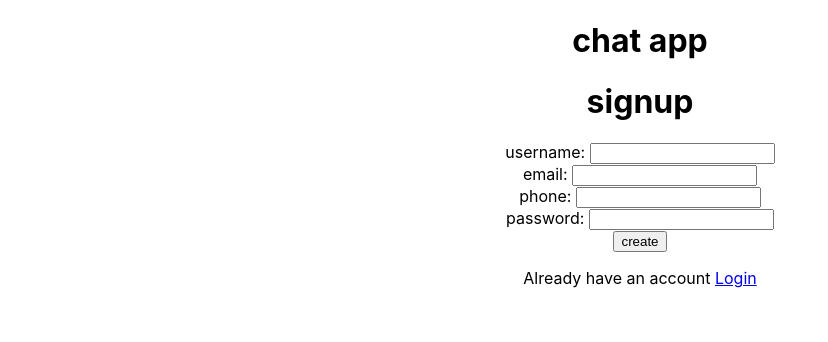
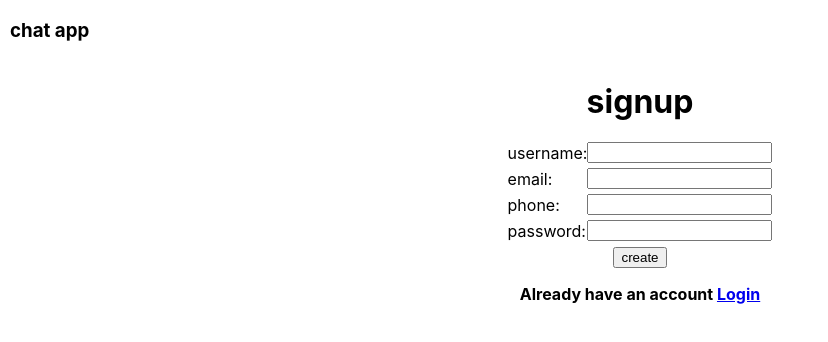
Before and after one commit to i-m-rishabh/chat-app-client, a React (Create React App) app: page /signup in a window 1280 px wide. Shown: the top 342 px of the page, without its empty margins (0-828 px from the left). Built offline with nearby package versions, Linux system fonts and the light colour scheme.

Commit message:
styled the app

```diff
--- a/src/App.css
+++ b/src/App.css
@@ -1,3 +1,8 @@
 .App {
-  text-align: center;
+  /* text-align: center; */
+  box-sizing: border-box;
+  overflow: hidden;
+  height: 100vh;
+  width: 100vw;
+  /* border: 1px solid red; */
 }
--- a/src/components/Layout.js
+++ b/src/components/Layout.js
@@ -1,11 +1,13 @@
-import {Outlet} from 'react-router-dom';
-
+import { Outlet } from 'react-router-dom';
+import classes from './Layout.module.css';
 const Layout = () => {
 
-    return(
-        <div>
-            <h1>chat app</h1>
-            <Outlet />
+    return (
+        <div className={classes.main}>
+            <h3 className={classes.appTitle}>chat app</h3>
+            <div className={classes.mainContent}>
+                <Outlet />
+            </div>
         </div>
     )
 }
--- /dev/null
+++ b/src/components/Layout.module.css
@@ -0,0 +1,24 @@
+.main{
+    /* background-color:  */
+    /* color: blue; */
+    /* box-sizing: border-box; */
+    /* border: 1px solid orange; */
+    width: 100%;
+    height: 100%;
+    /* display: flex;
+    justify-content: center;
+    align-items: center; */
+}
+.appTitle{
+    margin-left: 10px;
+    /* color: blue; */
+}
+.mainContent{
+    /* text-align: center; */
+    /* margin: auto; */
+    display: flex;
+    justify-content: center;
+    /* align-items: center; */
+    /* border: 1px solid red; */
+    /* text-align: center;     */
+}
--- a/src/pages/Group.js
+++ b/src/pages/Group.js
@@ -1,4 +1,5 @@
 import { useEffect, useState } from "react"
+import classes from './Group.module.css';
 
 const Group = ({ groupId, groupName }) => {
     const [chats, setChats] = useState([]);
@@ -323,14 +324,15 @@ const Group = ({ groupId, groupName }) => {
     }
 
     return (
-        <div>
+        <div className={classes.main}>
             {/* for test */}
             {/* <pre>{JSON.stringify(allMembers)}</pre> */}
             {/* <pre>{JSON.stringify(fetchedAdmins)}</pre> */}
             {/* <pre>{JSON.stringify(selectedMembers)}</pre> */}
             {/* <pre>isAdmin: { JSON.stringify(isAdmin)}</pre> */}
-            <h1>{groupName}</h1>
+            {/* <h1>{groupName}</h1> */}
             {/* display chats */}
+            <div className={classes.groupControlButton}>
                 {!addWindowActive && isAdmin && <button onClick={() => { setAddWindowActive(true) }}>add members</button>}
                 {/* add window */}
                 {addWindowActive && <div>
@@ -361,7 +363,8 @@ const Group = ({ groupId, groupName }) => {
                         </form>
                     </div>
                 }
-            <div>
+            </div>
+            <div className={classes.chats}>
                 {
                     chats.map((chat) => {
                         if (chat.type === 'multimedia') {
@@ -384,9 +387,15 @@ const Group = ({ groupId, groupName }) => {
                 }
             </div>
             {/* new chat */}
-            <div>
+            <div className={classes.newChat}>
                 <form onSubmit={handleSendMessage}>
-                    <input type="text" value={text} placeholder="type here" onChange={(e) => { setText(e.target.value) }} />
+                    <input
+                        type="text"
+                        value={text}
+                        placeholder="type here"
+                        onChange={(e) => { setText(e.target.value) }}
+                        style={{ width: '80%', padding: '5px' }}
+                    />
                     <button type="submit">send</button>
                 </form>
                 <form onSubmit={handleSendMultimedia}>
@@ -396,6 +405,7 @@ const Group = ({ groupId, groupName }) => {
                             const selectedFile = e.target.files[0];
                             setFile(selectedFile);
                         }}
+                        style={{ width: '70%', padding: '10px' }}
                     />
                     <button type="submit">Send</button>
                 </form>
--- /dev/null
+++ b/src/pages/Group.module.css
@@ -0,0 +1,28 @@
+.main{
+
+    height: 100%;
+    position: relative;
+    /* box-sizing: border-box; */
+}
+.groupControlButton{
+    position:fixed;
+    top: 18%;
+    left: 25vw;
+    background-color: grey;
+    padding: 3px;
+    /* margin-top: 10px; */
+    overflow: hidden;
+}
+.chats{
+    /* background-color:red; */
+
+}
+.newChat{
+
+    position: fixed;
+    /* bottom: -5px; */
+    top:85%;
+    left: 45vw;
+    background-color: grey;
+    padding: 5px;
+}
--- a/src/pages/Login.js
+++ b/src/pages/Login.js
@@ -1,6 +1,6 @@
 import { useState } from "react";
 import {Link, useNavigate} from 'react-router-dom';
-
+import classes from './Login.module.css';
 const Login = () => {
 
     const navigate = useNavigate();
@@ -48,19 +48,19 @@ const Login = () => {
     }
     return (
         <div>
-            <h1>login</h1>
-            <form onSubmit={handleSubmit}>
-                <div>
+            <h1 className={classes.heading}>login</h1>
+            <form onSubmit={handleSubmit} className={classes.loginform}>
+                <div className={classes.inputdiv}>
                     <label>email: </label>
                     <input type='email' name="email" value={credential.email} onChange={handleChange} />
                 </div>
-                <div>
+                <div className={classes.inputdiv}>
                     <label>password: </label>
                     <input type="password" name='password' value={credential.password} onChange={handleChange} />
                 </div>
                 <div>
-                    <button type="submit"> login </button>
-                    <p>don't have an account <Link to={'/signup'}>signup</Link></p>
+                    <button type="submit" > login </button>
+                    <p className={classes.message}>don't have an account <Link to={'/signup'}>signup</Link></p>
                 </div>
             </form>
         </div>
--- /dev/null
+++ b/src/pages/Login.module.css
@@ -0,0 +1,15 @@
+.heading{
+    text-align: center;
+}
+.loginform{
+    text-align: center;
+}
+.inputdiv{
+    display: flex;
+    justify-content: space-between;
+    align-items: center;
+    margin: 5px;
+}
+.message{
+    font-weight: bold;
+}
--- /dev/null
+++ b/src/pages/Main.module.css
@@ -0,0 +1,56 @@
+.main{
+    /* box-sizing: border-box; */
+    width: 100%;
+    height:80vh;
+    /* border:10px solid red; */
+    padding: 2px;
+    position: relative;
+}
+.mainheading{
+    /* border: 1px solid green; */
+
+    /* padding: 2px; */
+    /* height: 100%; */
+}
+.maincontent{
+    /* border: 1px solid green; */
+    padding: 2px;
+    display: flex;
+    flex-direction: row;
+    height: 90%;
+}
+.sidebar{
+    position: relative;
+    width: 20%;
+    background-color: grey;
+    padding: 5px;
+    /* border: 1px solid blue; */
+}
+.mainbar{
+    /* padding: 10px; */
+    width: 80%;
+    height: 85%;
+    /* border: 1px solid blue; */
+    text-align: center;
+    overflow: auto;
+}
+.grouplist{
+    display: flex;
+    flex-direction: column;
+    height: 85%;
+    overflow: auto;
+    padding: 10px;
+}
+/* .newgroup{
+
+} */
+.active_group{
+    background-color: black;
+    color: white;
+    border: 2px solid yellow;
+    /* color: green; */
+}
+.grouplist__group{
+    margin: 2px;
+    /* background-color: red; */
+}
--- a/src/pages/Signup.js
+++ b/src/pages/Signup.js
@@ -1,5 +1,6 @@
 import React, { useState } from "react"
 import {Link, useNavigate} from 'react-router-dom';
+import classes from './Signup.module.css'
 
 const Signup = () => {
     const initialState = {
@@ -37,10 +38,10 @@ const Signup = () => {
         navigate('/login');
     }
     return (
-        <div>
-            <h1>signup</h1>
-            <form onSubmit={handleSubmit}>
-                <div>
+        <div className={classes.main}>
+            <h1 className={classes.heading}>signup</h1>
+            <form className={classes.signupform} onSubmit={handleSubmit}>
+                <div className={classes.inputdiv}>
                     <label>username: </label>
                     <input
                         type='text'
@@ -49,7 +50,7 @@ const Signup = () => {
                         onChange={handleChange}
                     />
                 </div>
-                <div>
+                <div className={classes.inputdiv}>
                     <label>email: </label>
                     <input
                         type='text'
@@ -58,7 +59,7 @@ const Signup = () => {
                         onChange={handleChange}
                     />
                 </div>
-                <div>
+                <div className={classes.inputdiv}>
                     <label>phone: </label>
                     <input
                         type='text'
@@ -67,7 +68,7 @@ const Signup = () => {
                         onChange={handleChange}
                     />
                 </div>
-                <div>
+                <div className={classes.inputdiv}>
                     <label>password: </label>
                     <input
                         type='text'
@@ -78,7 +79,7 @@ const Signup = () => {
                 </div>
                 <div>
                     <button type="submit">create</button>
-                    <p>Already have an account <Link to="/login">Login</Link></p>
+                    <p className={classes.message}>Already have an account <Link to="/login">Login</Link></p>
                 </div>
             </form>
         </div>
--- /dev/null
+++ b/src/pages/Signup.module.css
@@ -0,0 +1,18 @@
+.main{
+    text-align: center;
+}
+.heading{
+    text-align: center;
+}
+.loginform{
+    /* text-align: center; */
+}
+.inputdiv{
+    display: flex;
+    justify-content: space-between;
+    align-items: center;
+    margin: 5px;
+}
+.message{
+    font-weight: bold;
+}
```
Also changed, not shown: src/pages/Main.js (+30 -13 lines). Lines whose indentation alone changed are shown as unchanged.
